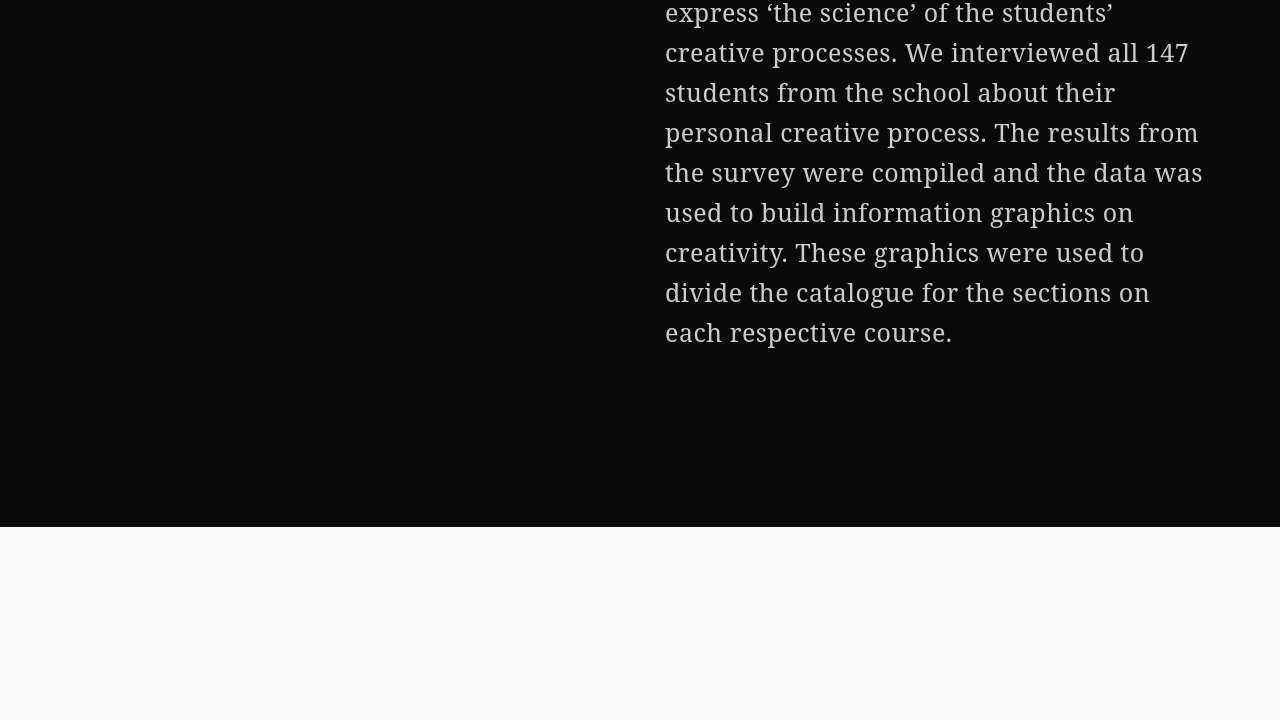
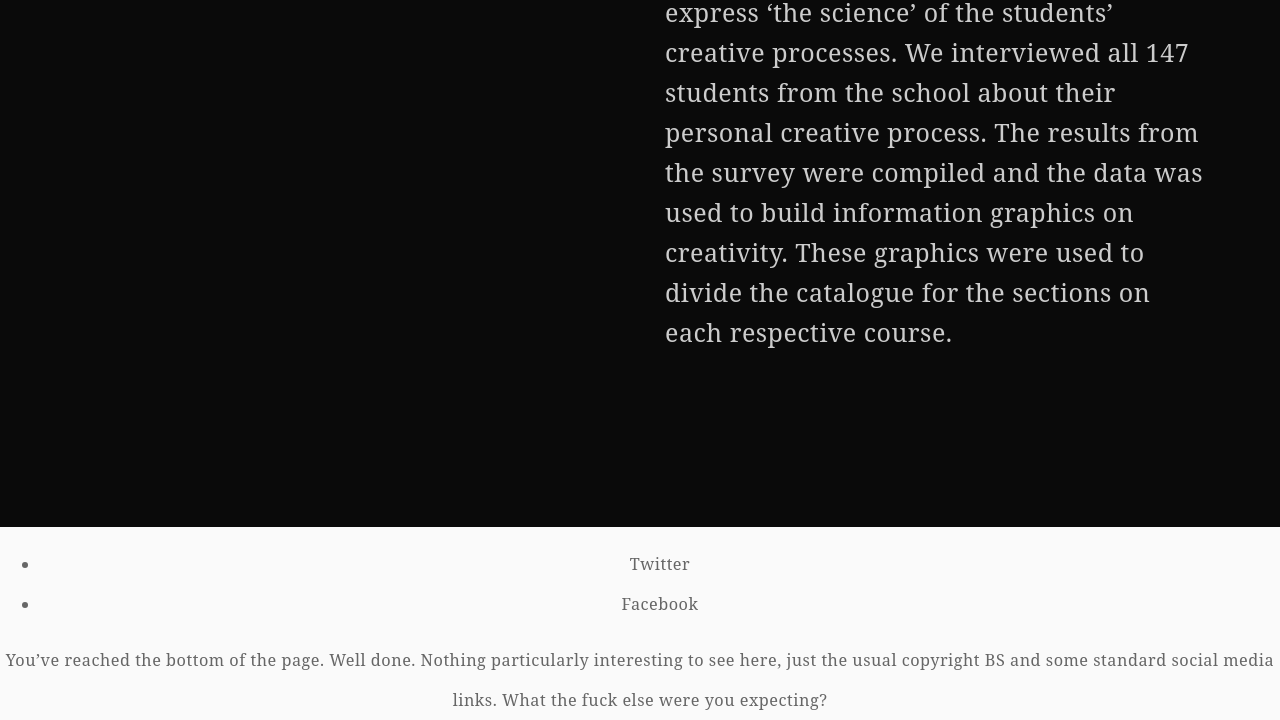
Before and after one commit to paultheillustrator/Paul_HTML, a plain HTML site: page index.html in a window 1280 px wide. Shown: the part 7421-8141 px from the top of the page. Before the commit the page ends 7948 px from the top, so only its background shows below. Drawn offline with nearby package versions, Linux system fonts and the light colour scheme.

Commit message:
Footer adding

```diff
--- a/index.html
+++ b/index.html
@@ -65,7 +65,7 @@
 				</a>
 				<nav class="nav-invert">
 					<ul>
-						<li><a href="/projects">Projects</a></li>
+						<li><a href="projects">Projects</a></li>
 						<li class="about-link"><a href="#">Me</a></li>
 					</ul>
 				</nav>
@@ -254,7 +254,13 @@
 					</div>
 				</div><!-- End container -->
 			</div><!-- End feature grey-bg -->
-
+		<footer>
+			<ul id="social_footer">
+				<li><a href="http://www.twitter.com/paulillustrator"></a>Twitter</li>
+				<li><a href="http://www.twitter.com/paulillustrator"></a>Facebook</li>
+			</ul>
+			You’ve reached the bottom of the page. Well done. Nothing particularly interesting to see here, just the usual copyright BS and some standard social media links. What the fuck else were you expecting?
+		</footer>
 		<!-- Start FitText -->
 		<script src="js/jquery.fittext.js"></script>
 
--- /dev/null
+++ b/sass/partials/_footer.scss
@@ -0,0 +1,7 @@
+// Footer
+
+footer{
+	font-size: 0.65em;
+	color: $grey-medium;
+	text-align: center;
+}
--- a/sass/partials/_link_styles.scss
+++ b/sass/partials/_link_styles.scss
@@ -28,3 +28,7 @@ a:active{
 .red-hover a:hover {
 	background-color: $red;
 }
+
+/*img:hover{
+	opacity: 0.7;
+}*/
--- a/sass/partials/_navigation.scss
+++ b/sass/partials/_navigation.scss
@@ -5,6 +5,10 @@
   position: absolute;
   z-index: 1;
   display: inline-block;
+}
+
+.nav-wrap--inside a{
+  color: $grey-dark!important;
 }
 
 .nav-wrap--inside{
--- a/sass/screen.scss
+++ b/sass/screen.scss
@@ -21,6 +21,7 @@
 @import "partials/helpers";
 @import "partials/inside_page";
 @import "partials/project_overview";
+@import "partials/footer";
 //
 
 // Third-party
```
Also changed, not shown: projects/index.html (+3 -1 lines), stylesheets/screen.css, 2 other files.
